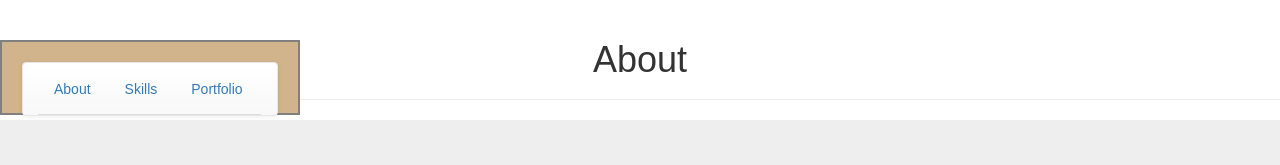
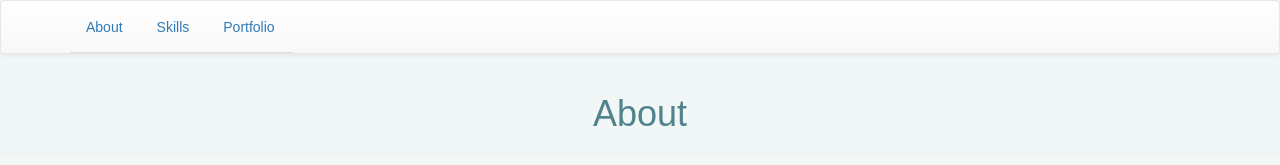
Before and after one commit to jonathanansley/portfolio-jonathanansley, a React (Create React App) app: page / in a window 1280 px wide. Shown: the top 165 px of the page. Built offline with nearby package versions, Linux system fonts and the light colour scheme.

Commit message:
minor updates

```diff
--- a/src/App.css
+++ b/src/App.css
@@ -1,8 +1,17 @@
+/* Google Fonts */
+/*@import url('https://fonts.googleapis.com/css?family=Source+Sans+Pro:200,300,400,600,700');*/
+
+body{
+	font-family: "Source Sans Pro", sans-serif;
+	background: #f1f6f7;
+	color: #51838d;
+}
+
 .App {
   text-align: center;
 }
 
-.header {
+.menubar {
   /*width: 100%;*/
   background-color: tan;
   height: 75px;
@@ -15,7 +24,6 @@
   border: 2px solid grey;
   z-index: 1 !important;
 }
-
 
 .PageHeader {
     text-align: center;
--- a/src/App.js
+++ b/src/App.js
@@ -6,7 +6,7 @@ import './App.css';
 
 // components (similar to web pages)
 // import Header from './components/Header';
-import NavDropdownExample from './components/Header';
+import NavDropdownExample from './components/Menu';
 import About from './components/About';
 import Skills from './components/Skills';
 import Portfolio from './components/Portfolio';
--- a/src/components/Header.js
+++ b/src/components/Menu.js
@@ -2,7 +2,7 @@ import React from 'react';
 import {Link} from 'react-router-dom';
 import { Nav, Navbar, NavItem, MenuItem, NavDropdown } from 'react-bootstrap';
 
-export default class Header extends React.Component {
+export default class Menu extends React.Component {
   render() {
     return (
 
```
